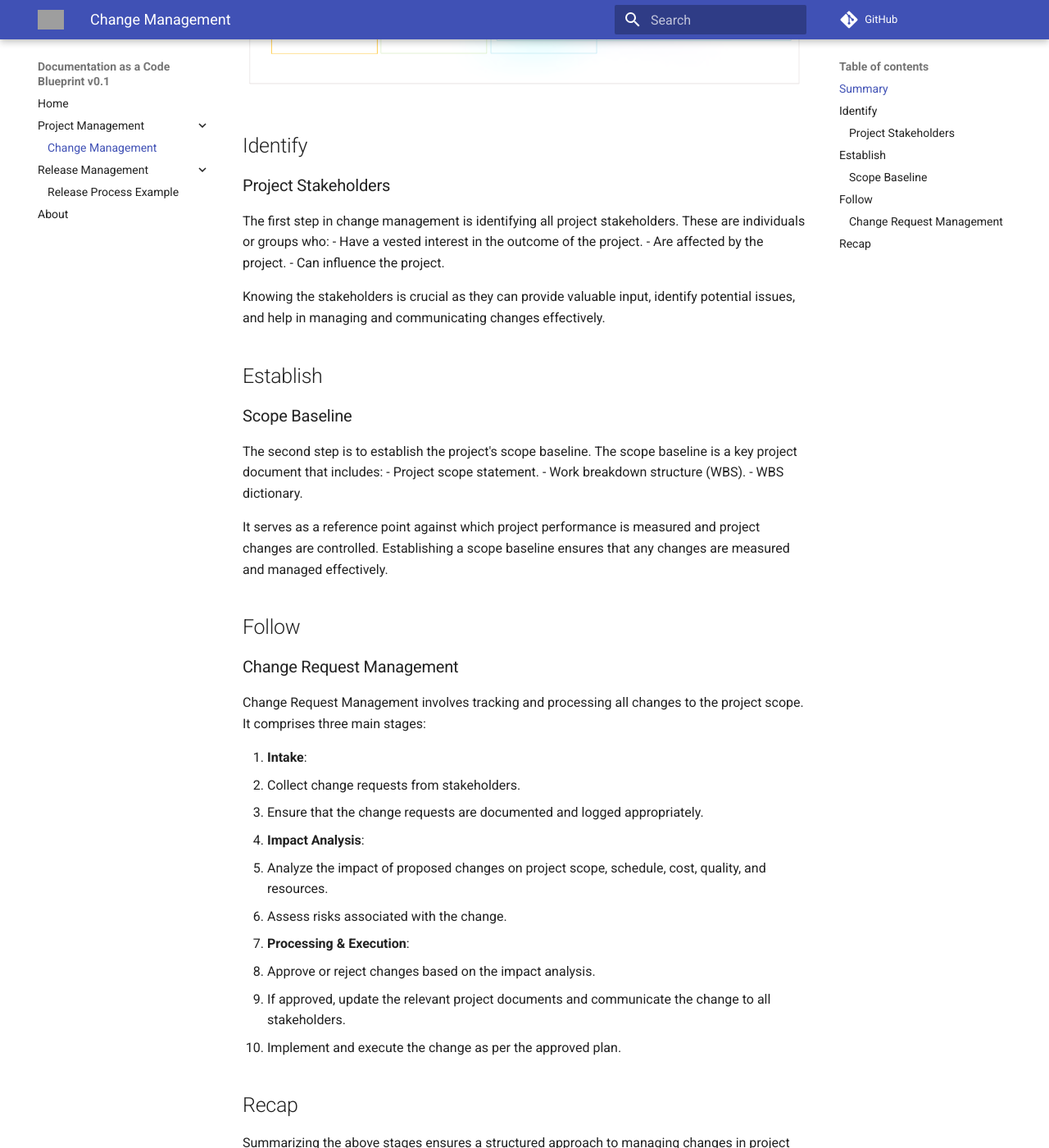
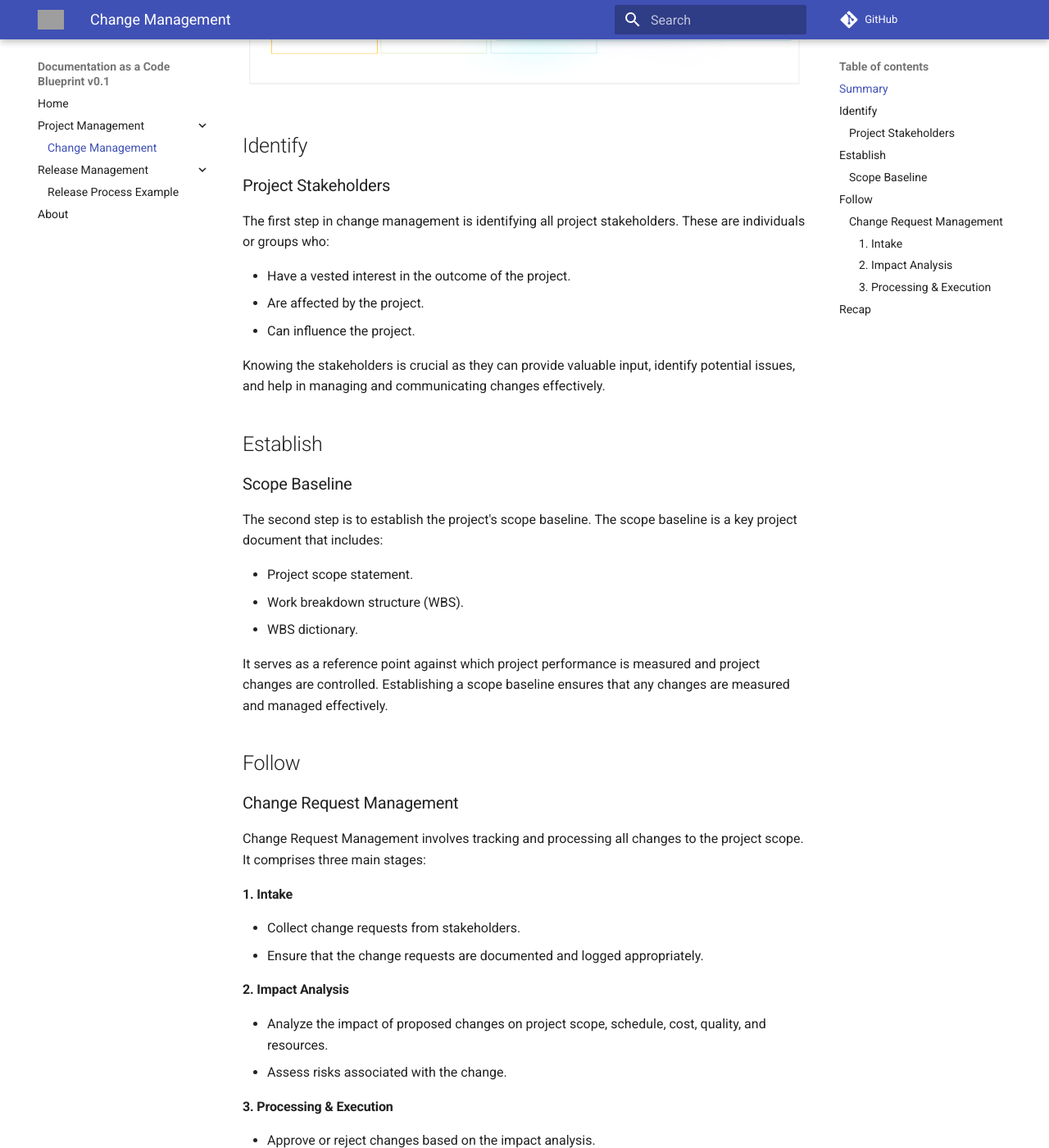
Before and after one commit to yevgen-ponomarenko/doc-as-code-blueprint, an MkDocs documentation site: the page built from docs/project-management/change-management-process.md, in a window 1280 px wide and 1400 px high, scrolled down 624 px. Shown: the whole window at 82% size. Built offline with MkDocs 1.6.1 and Material for MkDocs 9.7.7, drawn with Linux system fonts in a browser that asks for light colours; comment, search, counter and statistics services are not loaded; grey boxes are pictures that could not be loaded.

Commit message:
improved formatting on CRs documetation page

```diff
--- a/docs/project-management/change-management-process.md
+++ b/docs/project-management/change-management-process.md
@@ -11,6 +11,7 @@
 ### Project Stakeholders
 
 The first step in change management is identifying all project stakeholders. These are individuals or groups who:
+
  - Have a vested interest in the outcome of the project.
  - Are affected by the project.
  - Can influence the project.
@@ -22,6 +23,7 @@ Knowing the stakeholders is crucial as they can provide valuable input, identify
 ### Scope Baseline
 
 The second step is to establish the project's scope baseline. The scope baseline is a key project document that includes:
+
   - Project scope statement.
   - Work breakdown structure (WBS).
   - WBS dictionary.
@@ -34,15 +36,18 @@ It serves as a reference point against which project performance is measured and
 
 Change Request Management involves tracking and processing all changes to the project scope. It comprises three main stages:
 
-1. **Intake**:
+#### 1. **Intake**
+
    - Collect change requests from stakeholders.
    - Ensure that the change requests are documented and logged appropriately.
 
-2. **Impact Analysis**:
+#### 2. **Impact Analysis**
+
    - Analyze the impact of proposed changes on project scope, schedule, cost, quality, and resources.
-   - Assess risks associated with the change.
+   2. Assess risks associated with the change.
 
-3. **Processing & Execution**:
+#### 3. **Processing & Execution**
+
    - Approve or reject changes based on the impact analysis.
    - If approved, update the relevant project documents and communicate the change to all stakeholders.
    - Implement and execute the change as per the approved plan.
```
